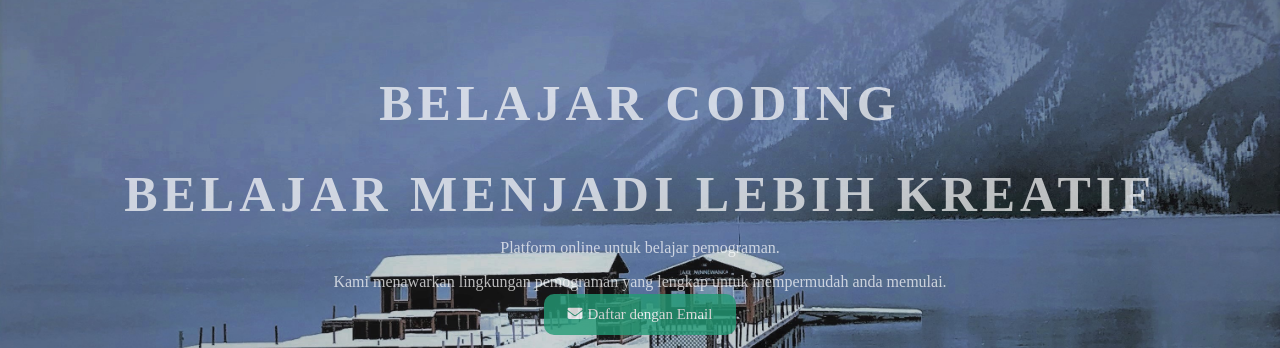
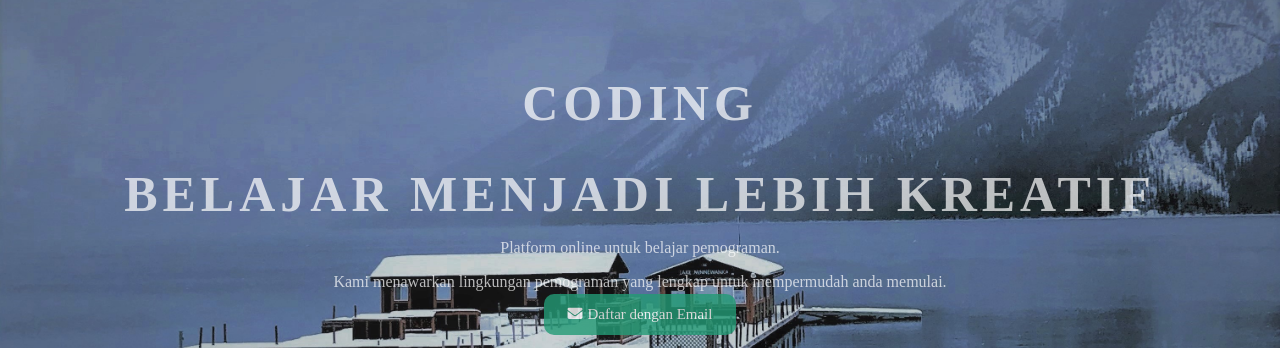
Before and after one commit to riyopolmed/Tested-Website, a plain HTML site: page index.html in a window 1280 px wide. Shown: the part 140-488 px from the top of the page. Drawn offline with Linux system fonts and the light colour scheme.

Commit message:
mengubah huruf

```diff
--- a/index.html
+++ b/index.html
@@ -21,7 +21,7 @@
     </header>
     <div class="top-wrapper">
       <div class="container">
-        <h1>BELAJAR CODING</h1>
+        <h1>CODING</h1>
         <h1>BELAJAR MENJADI LEBIH KREATIF</h1>
         <p>Platform online untuk belajar pemograman.</p>
         <p>Kami menawarkan lingkungan pemograman yang lengkap untuk mempermudah anda memulai.</p>
```
